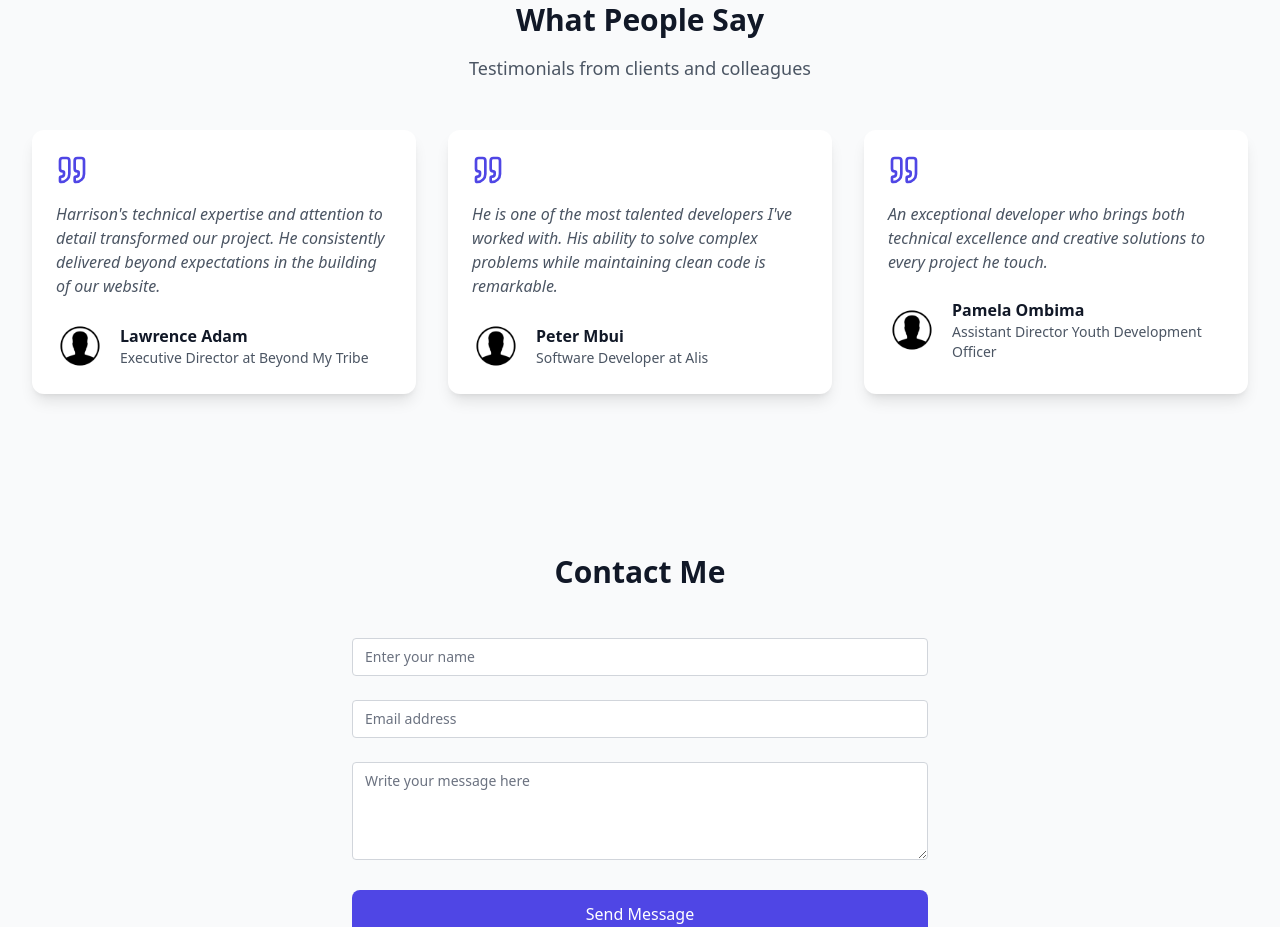
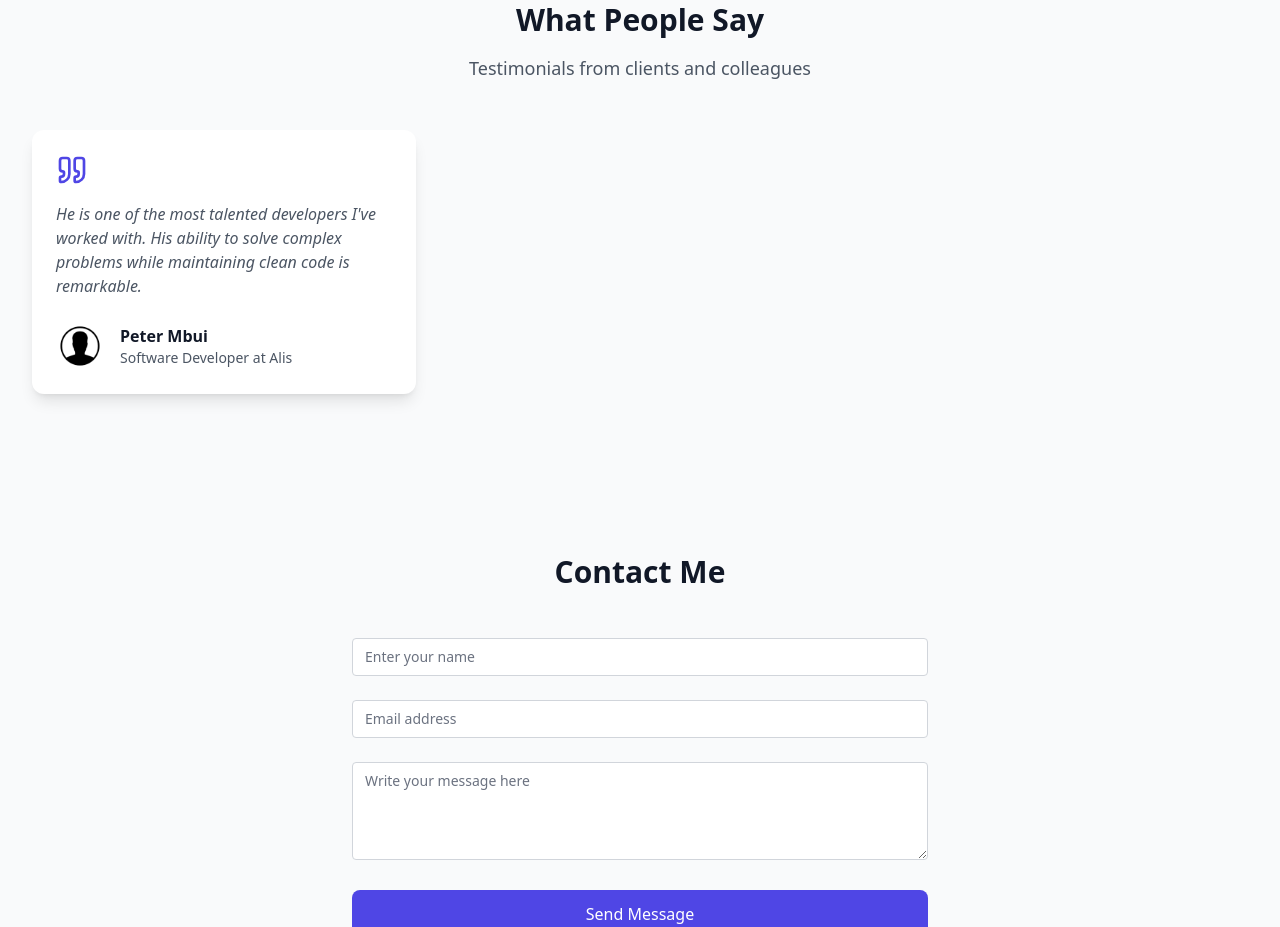
Before and after one commit to RaphaelItotia/Portfolio, a React (Vite) app: page / in a window 1280 px wide. Shown: the part 3540-4467 px from the top of the page. Built offline with nearby package versions, Linux system fonts and the light colour scheme.

Commit message:
Update App.tsx

```diff
--- a/src/App.tsx
+++ b/src/App.tsx
@@ -115,26 +115,12 @@ function App() {
 
   const testimonials = [
     {
-      name: "Lawrence Adam",
-      role: "Executive Director at Beyond My Tribe",
-      image: humanImage,
-      content:
-        "Harrison's technical expertise and attention to detail transformed our project. He consistently delivered beyond expectations in the building of our website.",
-    },
-    {
       name: "Peter Mbui",
       role: "Software Developer at Alis",
       image: humanImage,
       content:
         "He is one of the most talented developers I've worked with. His ability to solve complex problems while maintaining clean code is remarkable.",
-    },
-    {
-      name: "Pamela Ombima",
-      role: "Assistant Director Youth Development Officer",
-      image: humanImage,
-      content:
-        "An exceptional developer who brings both technical excellence and creative solutions to every project he touch.",
-    },
+    }
   ];
 
   return (
```
